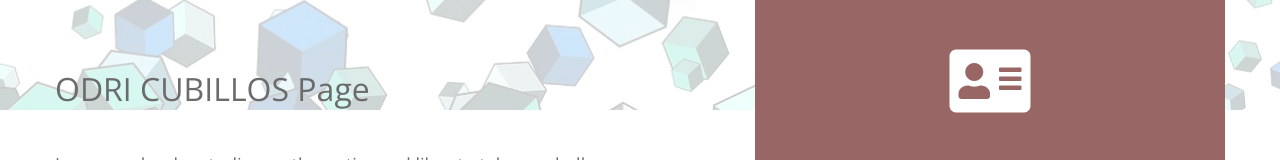
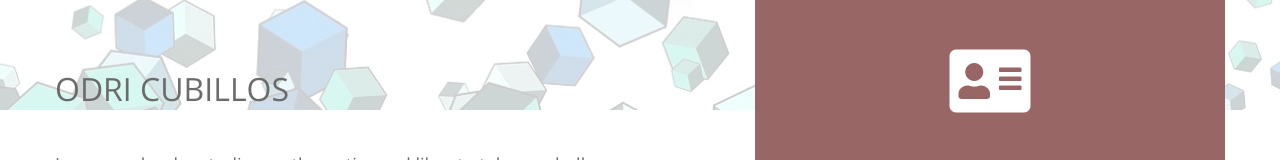
Before and after one commit to ocubillos/ocubillos.github.io, a plain HTML site: page index.html in a window 1280 px wide. Shown: the part 750-910 px from the top of the page. Drawn offline with nearby package versions, Linux system fonts and the light colour scheme.

Commit message:
Update index.html
no se lo que hago

```diff
--- a/index.html
+++ b/index.html
@@ -40,7 +40,7 @@ https://templatemo.com/tm-530-mini-profile
             <!-- White transparent bg -->
             <div class="col-md-7 tm-welcome-left-col">
               <div class="tm-welcome-left">
-                <h2 class="tm-welcome-title">ODRI CUBILLOS  Page</h2>
+                <h2 class="tm-welcome-title">ODRI CUBILLOS </h2>
                 <p class="pb-0">
                   I am a geek, who studies mathematics and likes to take on challenges through data.I have a taste and for technology and mathematics.
                 turpis. </p>
```
